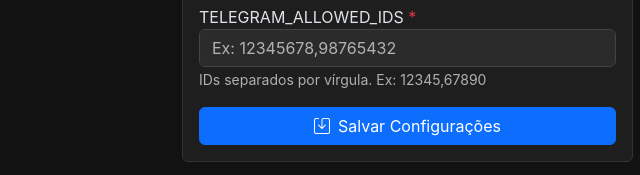
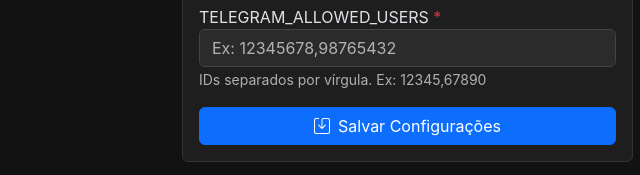
Before and after one commit to ricieri30/agente-hermes, a website: page dashboard/public/index.html in a window 1280 px wide. Shown: the part 697-872 px from the top of the page, 565-1205 px from the left. Drawn offline with nearby package versions, Linux system fonts and the light colour scheme; no server answers.

Commit message:
Update index.html

```diff
--- a/dashboard/public/index.html
+++ b/dashboard/public/index.html
@@ -125,14 +125,14 @@
               <input type="password" class="form-control" name="TELEGRAM_TOKEN" placeholder="1234567890:AAH...">
             </div>
             <div class="mb-1">
-              <label>TELEGRAM_ALLOWED_IDS <span class="text-danger">*</span></label>
-              <input type="text" class="form-control" name="TELEGRAM_ALLOWED_IDS"
+              <label>TELEGRAM_ALLOWED_USERS <span class="text-danger">*</span></label>
+              <input type="text" class="form-control" name="TELEGRAM_ALLOWED_USERS"
                 id="input-telegram-ids"
                 placeholder="Ex: 12345678,98765432"
                 oninput="checkTelegramIds(this.value)">
               <small class="text-muted">IDs separados por vírgula. Ex: 12345,67890</small>
             </div>
-            <!-- Aviso visual se TELEGRAM_ALLOWED_IDS estiver vazio -->
+            <!-- Aviso visual se TELEGRAM_ALLOWED_USERS estiver vazio -->
             <div id="warn-telegram-ids" class="alert alert-warning py-2 mt-1 mb-3 alert-ids-warning" role="alert">
               <i class="bi bi-shield-exclamation"></i>
               <strong>Atenção:</strong> Sem IDs configurados, <b>qualquer pessoa</b> pode usar seu bot!
@@ -225,7 +225,7 @@
           form.elements[k].value = vars[k] || '';
         }
       }
-      // Verificar se TELEGRAM_ALLOWED_IDS está vazio após carregar
+      // Verificar se TELEGRAM_ALLOWED_USERS está vazio após carregar
       const idsField = document.getElementById('input-telegram-ids');
       if (idsField) checkTelegramIds(idsField.value);
     } catch (e) {
@@ -310,7 +310,7 @@
     }
   }
 
-  // ─── Aviso TELEGRAM_ALLOWED_IDS vazio ────────────
+  // ─── Aviso TELEGRAM_ALLOWED_USERS vazio ────────────
   function checkTelegramIds(value) {
     const warn = document.getElementById('warn-telegram-ids');
     if (!value || value.trim() === '') {
```
